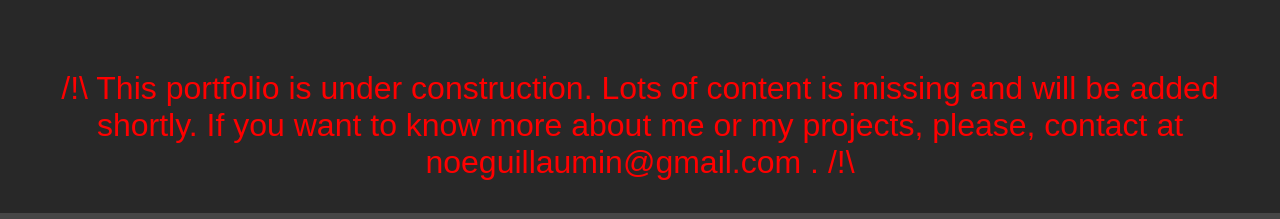
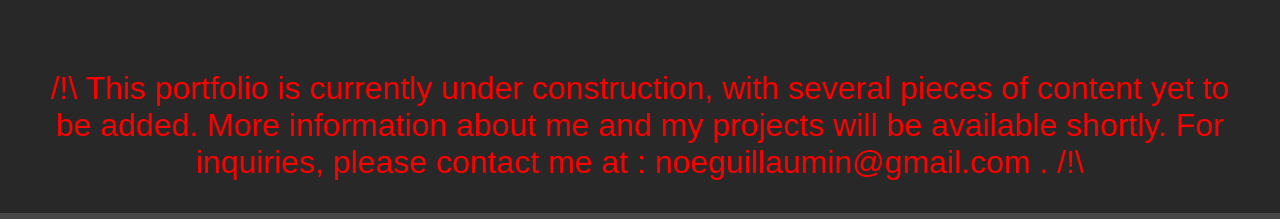
Before and after one commit to Antoinoe/noe-guillaumin-portfolio, a Vue app: page / in a window 1280 px wide. Shown: the part 271-490 px from the top of the page. Built offline with nearby package versions, Linux system fonts and the light colour scheme.

Commit message:
Updated warning

```diff
--- a/src/views/HomeView.vue
+++ b/src/views/HomeView.vue
@@ -12,7 +12,8 @@
       </div>
     <div class="Top-Content"><p class="Subtitle">Making VR More Immersive</p></div>
     </div>
-    <div id="caution">/!\ This portfolio is under construction. Lots of content is missing and will be added shortly. If you want to know more about me or my projects, please, contact at noeguillaumin@gmail.com . /!\</div>
+    <div id="caution">/!\
+This portfolio is currently under construction, with several pieces of content yet to be added. More information about me and my projects will be available shortly. For inquiries, please contact me at : noeguillaumin@gmail.com . /!\</div>
     <div class="Bot">
       <div class="Separation"></div>
 
```
